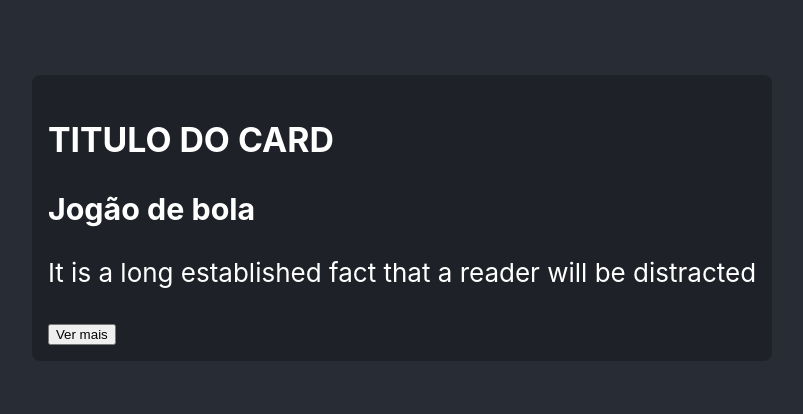
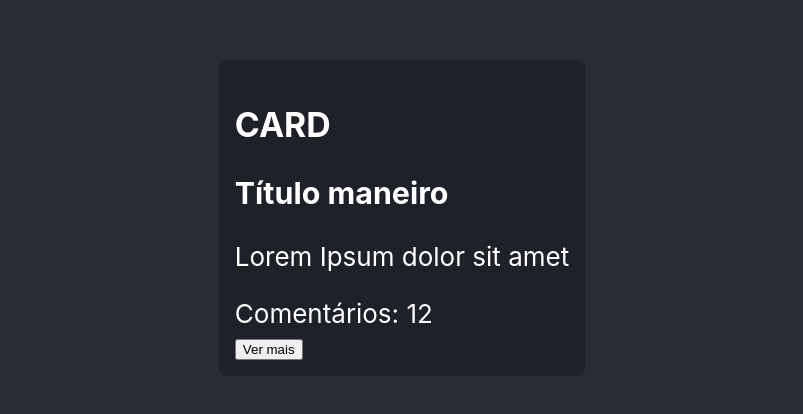
Before and after one commit to JotaPrimo/erjs, a React (Create React App) app: page / in a window 1280 px wide. Shown: the part 182-596 px from the top of the page, without its empty margins (238-1041 px from the left). Built offline with nearby package versions, Linux system fonts and the light colour scheme.

Commit message:
2.23. Estados em Class Components

```diff
--- a/src/App.tsx
+++ b/src/App.tsx
@@ -1,23 +1,21 @@
 import { useState } from 'react';
 import './App.css';
+import Card from './components/Card';
 import Post from './components/Post';
-import Card from './components/Card';
-
 
 function App() {
-
   const [post] = useState({
-    title: 'Jogão de bola',
-    content: 'It is a long established fact that a reader will be distracted'
-  });
+    title: 'Título maneiro',
+    content: 'Lorem Ipsum dolor sit amet'
+  })
 
   return (
     <div className="App">
       <header className="App-header">
-        <Card align='left' title='Titulo do Card'>
-          <Post post={post} />
+        <Card align="left" title={"Card"}>
+          <Post post={post} totalComments={12} />
         </Card>
-        </header>
+      </header>
     </div>
   );
 }
--- a/src/components/Button.tsx
+++ b/src/components/Button.tsx
@@ -1,12 +1,34 @@
-import { Component } from "react";
+import { Component, ReactNode } from "react";
 
 interface ButtonProps {
-  onClick?: () => any
+  onClick?: () => any,
+  children?: ReactNode
+  initializeClicked?: boolean
 }
 
-class Button extends Component<ButtonProps> {
+interface ButtonState {
+  alreadyClicked: boolean
+}
+
+class Button extends Component<ButtonProps, ButtonState> {
+  constructor (props: ButtonProps) {
+    super(props)
+
+    this.state = {
+      alreadyClicked: !!props.initializeClicked
+    }
+  }
+
   render () {
-    return <button onClick={this.props.onClick}>
+    return <button
+      onClick={() => {
+        this.setState({
+          alreadyClicked: true
+        })
+        this.props.onClick?.call([])
+      }}
+      disabled={this.state.alreadyClicked}
+    >
       { this.props.children }
     </button>
   }
```
